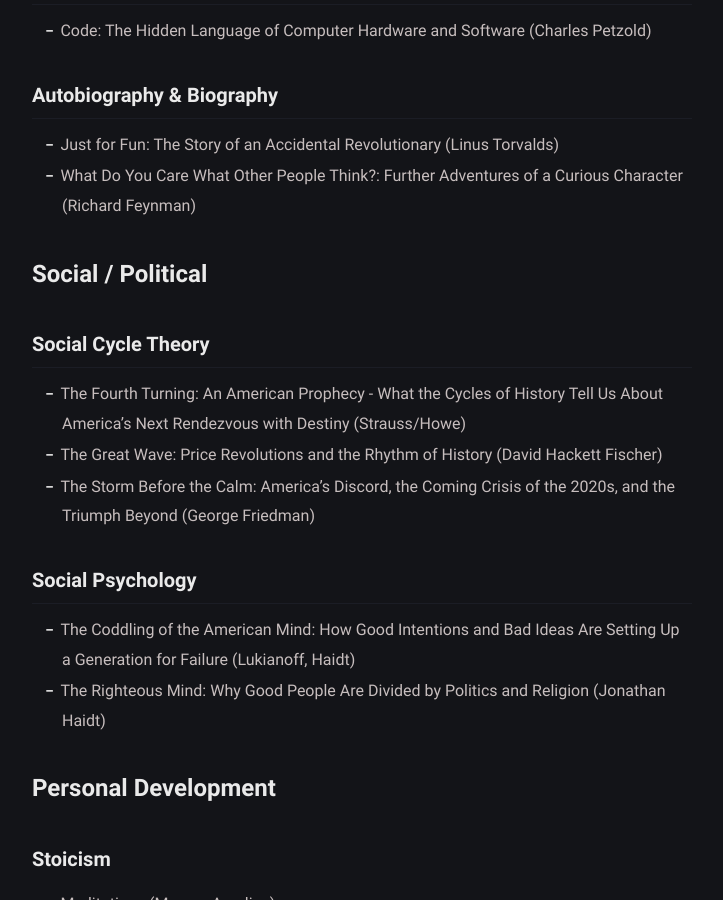
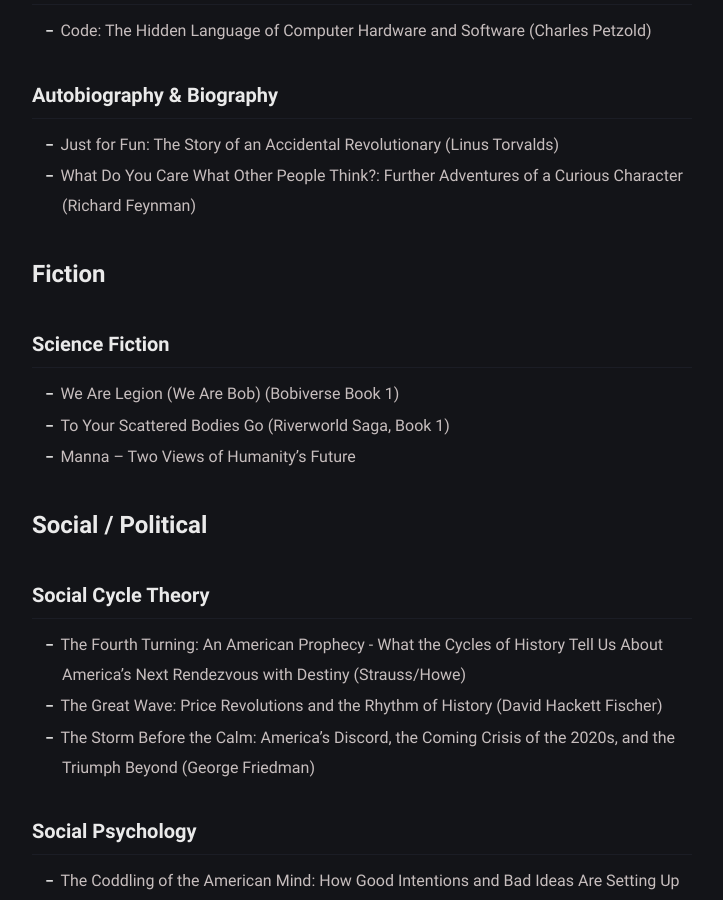
Before and after one commit to johnsosoka/site-johnsosoka-com, a Jekyll site: the page built from website/pages/books.md, in a window 1280 px wide and 900 px high, scrolled down 1332 px. Shown: the whole window, without its empty margins (278-1001 px from the left). Built offline with Jekyll 4.4.1, drawn with Linux system fonts in a browser that asks for light colours.

Commit message:
updating books section, adding blog post

```diff
--- a/website/pages/books.md
+++ b/website/pages/books.md
@@ -44,6 +44,14 @@
 * Just for Fun: The Story of an Accidental Revolutionary (Linus Torvalds)
 * What Do You Care What Other People Think?: Further Adventures of a Curious Character (Richard Feynman)
 
+# Fiction
+
+### Science Fiction
+
+* We Are Legion (We Are Bob) (Bobiverse Book 1)
+* To Your Scattered Bodies Go (Riverworld Saga, Book 1)
+* Manna – Two Views of Humanity's Future
+
 # Social / Political
 
 ### Social Cycle Theory
```
Also changed, not shown: website/_posts/blog/2023-01-28-estimate-padding.md (added, +48 -0 lines), website/pages/about.md (+1 -1 lines).
